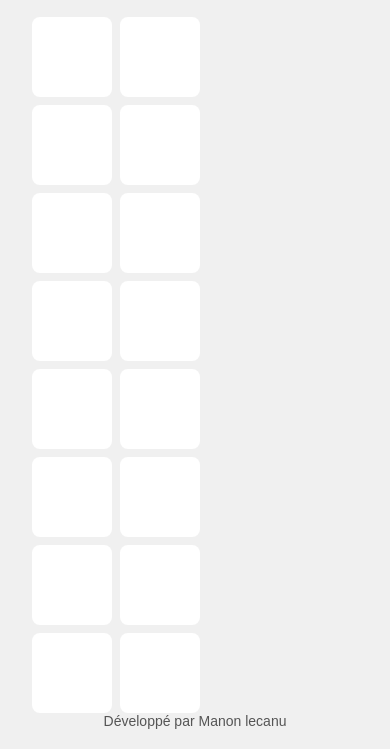
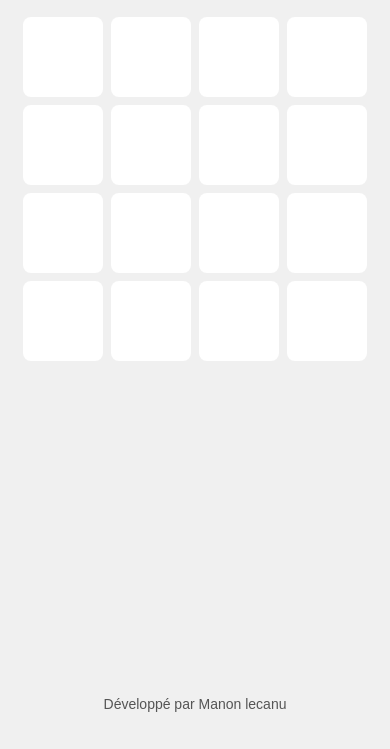
Before and after one commit to ManonLecanu/mini-jeu, a plain HTML site: page index.html in a window 390 px wide. Shown: the part 112-861 px from the top of the page. Drawn offline with Linux system fonts and the light colour scheme.

Commit message:
rectificaton du responsive

```diff
--- a/style.css
+++ b/style.css
@@ -74,7 +74,7 @@ header h1 {
 
 @media (max-width: 600px) {
   #game-board {
-    grid-template-columns: repeat(2, 80px);
+    grid-template-columns: repeat(4, 80px);
     grid-gap: 8px;
   }
 
```
